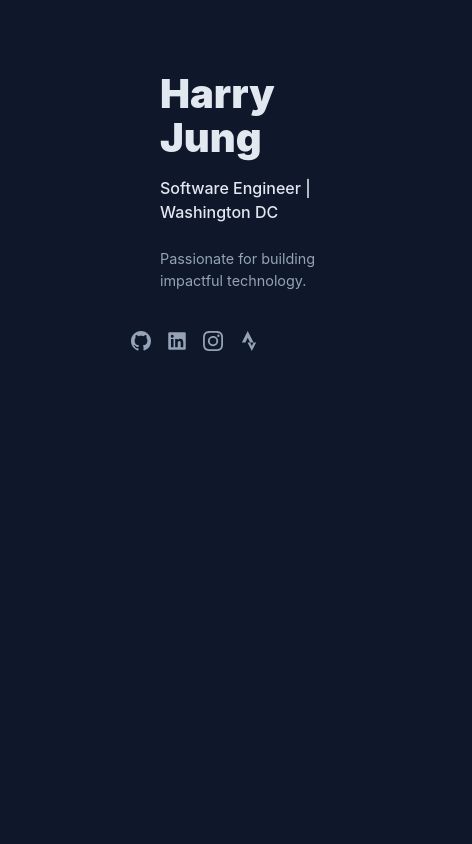
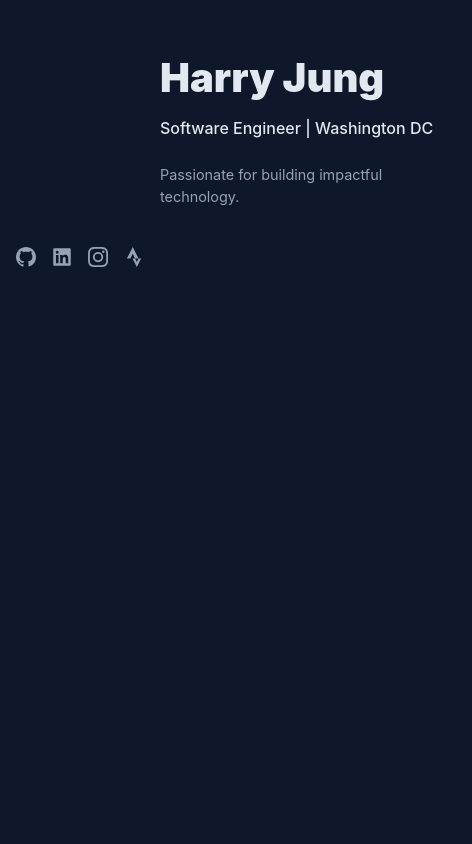
Before and after one commit to harryjng/personalWebsite, a React (Create React App) app: page / in a window 390 px wide. Shown: the top 844 px of the page, 472 px wide, since content can reach past the window. Built offline with nearby package versions, Linux system fonts and the light colour scheme.

Commit message:
testing mobile friendly for hero and platform

```diff
--- a/src/components/Hero.css
+++ b/src/components/Hero.css
@@ -55,14 +55,16 @@
 
 @media (max-width: 768px) {
   .hero-section {
-    padding-top: 2rem;
+    padding-top: 1rem;
     padding-bottom: 2rem;
     min-height: auto;
-    text-align: left
+  justify-content: left;
+  width: 80vw;
   }
 
   .Name {
-    font-size: 2.5rem;
+    white-space: nowrap;
+    font-size: 2rem;
     margin-left: 0;
     margin-top: 1rem;
   }
--- a/src/components/Platforms.css
+++ b/src/components/Platforms.css
@@ -31,7 +31,7 @@
     margin-left: 0;
     margin-bottom: 1rem;
     margin-top: 1rem;
-    justify-content: center;
+    justify-content: left;
   }
 }
 
```
